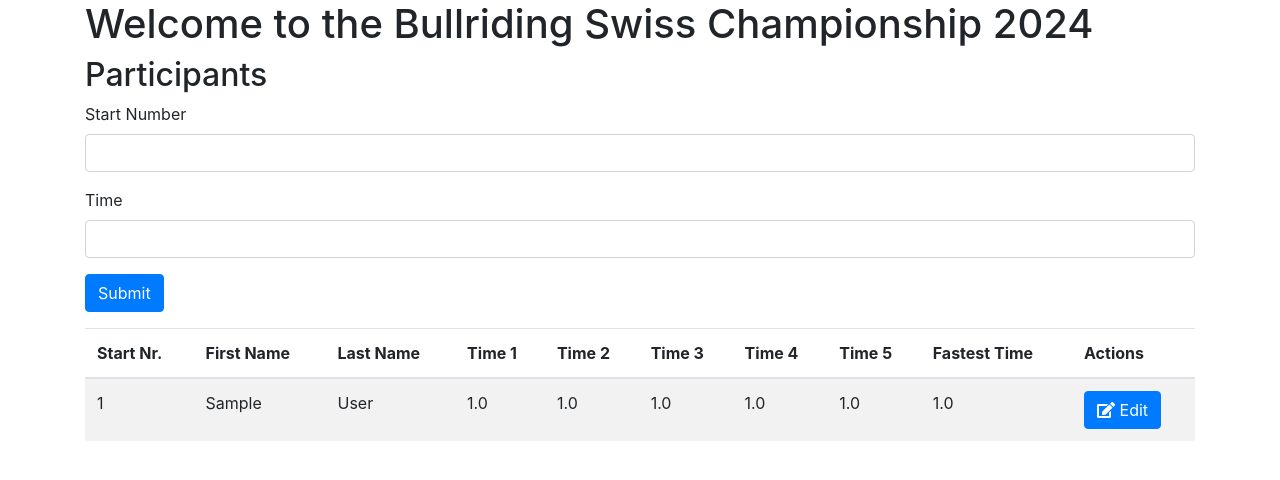
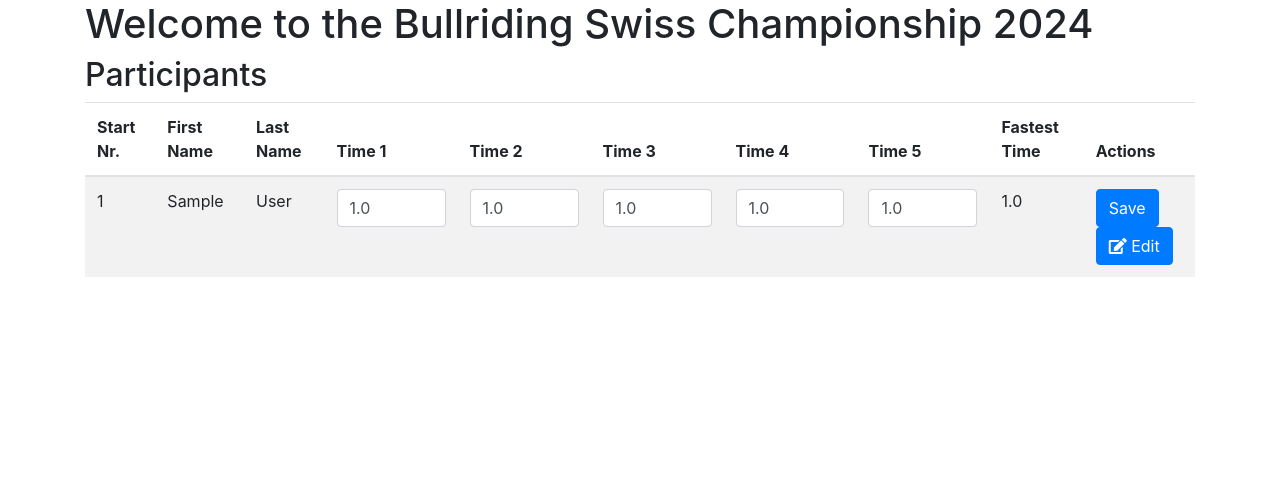
Before and after one commit to swisi/bullriding_2024, a Flask app: page / in a window 1280 px wide. Shown: the part 56-536 px from the top of the page. Run offline with Flask 3, Linux system fonts and the light colour scheme; a user stored in the database is signed in; tables that the repository leaves empty hold one stand-in row (values such as "Sample post"); some libraries are stand-ins or nearby versions.

Commit message:
Update 3

```diff
--- a/app/forms.py
+++ b/app/forms.py
@@ -1,5 +1,5 @@
 from flask_wtf import FlaskForm
-from wtforms import StringField, PasswordField, BooleanField, SubmitField, IntegerField, HiddenField, FloatField
+from wtforms import StringField, PasswordField, BooleanField, SubmitField, IntegerField, HiddenField, FloatField, SelectField
 from wtforms.validators import DataRequired, ValidationError, Email, EqualTo
 from app.models import User, Participant
 
@@ -86,8 +86,3 @@ class ParticipantForm(FlaskForm):
             return float(value) if value.strip() else None
         except ValueError:
             return None
-
-class TimeEntryForm(FlaskForm):
-    rider = IntegerField('Start Number', validators=[DataRequired()])
-    time = FloatField('Time', validators=[DataRequired()])
-    submit = SubmitField('Submit')
--- a/app/models.py
+++ b/app/models.py
@@ -37,6 +37,6 @@ class Participant(db.Model):
     time5 = db.Column(db.Float, nullable=True)
 
     @property
-    def shortest_time(self):
+    def longest_time(self):
         times = [t for t in [self.time1, self.time2, self.time3, self.time4, self.time5] if t is not None]
-        return min(times) if times else None
+        return max(times) if times else None
--- a/app/routes.py
+++ b/app/routes.py
@@ -3,7 +3,7 @@ from flask_login import current_user, login_user, logout_user, login_required
 
 from app import db
 from app.models import User, Participant
-from app.forms import LoginForm, RegistrationForm, ParticipantForm, TimeEntryForm
+from app.forms import LoginForm, RegistrationForm, ParticipantForm  # Entfernen Sie TimeEntryForm
 
 bp = Blueprint('main', __name__)
 
@@ -12,8 +12,7 @@ bp = Blueprint('main', __name__)
 @login_required
 def index():
     participants = Participant.query.all() if current_user.is_authenticated else []
-    form = TimeEntryForm()
-    return render_template('index.html', title='Home', participants=participants, form=form)
+    return render_template('index.html', title='Home', participants=participants)
 
 @bp.route('/login', methods=['GET', 'POST'])
 def login():
@@ -79,25 +78,16 @@ def participant_edit(id):
     form.shortest_time.data = participant.shortest_time
     return render_template('participant_edit.html', title='Edit Participant', form=form)
 
-@bp.route('/add_time', methods=['POST'])
+@bp.route('/update_times/<int:id>', methods=['POST'])
 @login_required
-def add_time():
-    form = TimeEntryForm()
-    if form.validate_on_submit():
-        rider = form.rider.data
-        new_time = form.time.data
-        participant = Participant.query.filter_by(start_nr=rider).first()
+def update_times(id):
+    participant = Participant.query.get_or_404(id)
+    participant.time1 = request.form.get('time1', type=float)
+    participant.time2 = request.form.get('time2', type=float)
+    participant.time3 = request.form.get('time3', type=float)
+    participant.time4 = request.form.get('time4', type=float)
+    participant.time5 = request.form.get('time5', type=float)
 
-        if participant:
-            # Update existing participant
-            times = [participant.time1, participant.time2, participant.time3, participant.time4, participant.time5]
-            for i in range(len(times)):
-                if times[i] is None:
-                    times[i] = new_time
-                    break
-            participant.time1, participant.time2, participant.time3, participant.time4, participant.time5 = times
-            db.session.commit()
-            flash('Time entry added successfully!')
-        else:
-            flash('Participant not found')
+    db.session.commit()
+    flash('Times updated successfully!')
     return redirect(url_for('main.index'))
--- a/app/templates/index.html
+++ b/app/templates/index.html
@@ -3,20 +3,6 @@
   <h1>Welcome to the Bullriding Swiss Championship 2024</h1>
   {% if current_user.is_authenticated %}
     <h2>Participants</h2>
-    <form method="POST" action="{{ url_for('main.add_time') }}">
-      {{ form.hidden_tag() }}
-      <div class="form-group">
-        {{ form.rider.label(class="form-label") }}
-        {{ form.rider(class="form-control") }}
-      </div>
-      <div class="form-group">
-        {{ form.time.label(class="form-label") }}
-        {{ form.time(class="form-control") }}
-      </div>
-      <div class="form-group">
-        {{ form.submit(class="btn btn-primary") }}
-      </div>
-    </form>
     <table class="table table-striped">
       <thead>
         <tr>
@@ -35,20 +21,23 @@
       <tbody>
         {% for participant in participants %}
           <tr>
+            <form method="POST" action="{{ url_for('main.update_times', id=participant.id) }}">
               <td>{{ participant.start_nr }}</td>
               <td>{{ participant.first_name }}</td>
               <td>{{ participant.last_name }}</td>
-            <td>{{ participant.time1 }}</td>
-            <td>{{ participant.time2 }}</td>
-            <td>{{ participant.time3 }}</td>
-            <td>{{ participant.time4 }}</td>
-            <td>{{ participant.time5 }}</td>
-            <td>{{ participant.shortest_time }}</td>
+              <td><input type="text" name="time1" value="{{ participant.time1 or '' }}" class="form-control"></td>
+              <td><input type="text" name="time2" value="{{ participant.time2 or '' }}" class="form-control"></td>
+              <td><input type="text" name="time3" value="{{ participant.time3 or '' }}" class="form-control"></td>
+              <td><input type="text" name="time4" value="{{ participant.time4 or '' }}" class="form-control"></td>
+              <td><input type="text" name="time5" value="{{ participant.time5 or '' }}" class="form-control"></td>
+              <td>{{ participant.longest_time }}</td>
               <td>
+                <button type="submit" class="btn btn-primary">Save</button>
                 <a href="{{ url_for('main.participant_edit', id=participant.id) }}" class="btn btn-primary">
                   <i class="fas fa-edit"></i> Edit
                 </a>
               </td>
+            </form>
           </tr>
         {% endfor %}
       </tbody>
--- a/app/templates/participant.html
+++ b/app/templates/participant.html
@@ -67,8 +67,8 @@
         <div class="container mt-4">
           <h4>Shortest Time</h4>
           <div class="form-group">
-            {{ form.shortest_time.label }}
-            {{ form.shortest_time(class="form-control") }}
+            {{ form.longest_time.label }}
+            {{ form.longest_time(class="form-control") }}
           </div>
         </div>
 
--- a/app/templates/participant_edit.html
+++ b/app/templates/participant_edit.html
@@ -67,8 +67,8 @@
         <div class="container mt-4">
           <h4>Shortest Time</h4>
           <div class="form-group">
-            {{ form.shortest_time.label }}
-            {{ form.shortest_time(class="form-control") }}
+            {{ form.longest_time.label }}
+            {{ form.longest_time(class="form-control") }}
           </div>
         </div>
 
```
Lines whose indentation alone changed are shown as unchanged.
